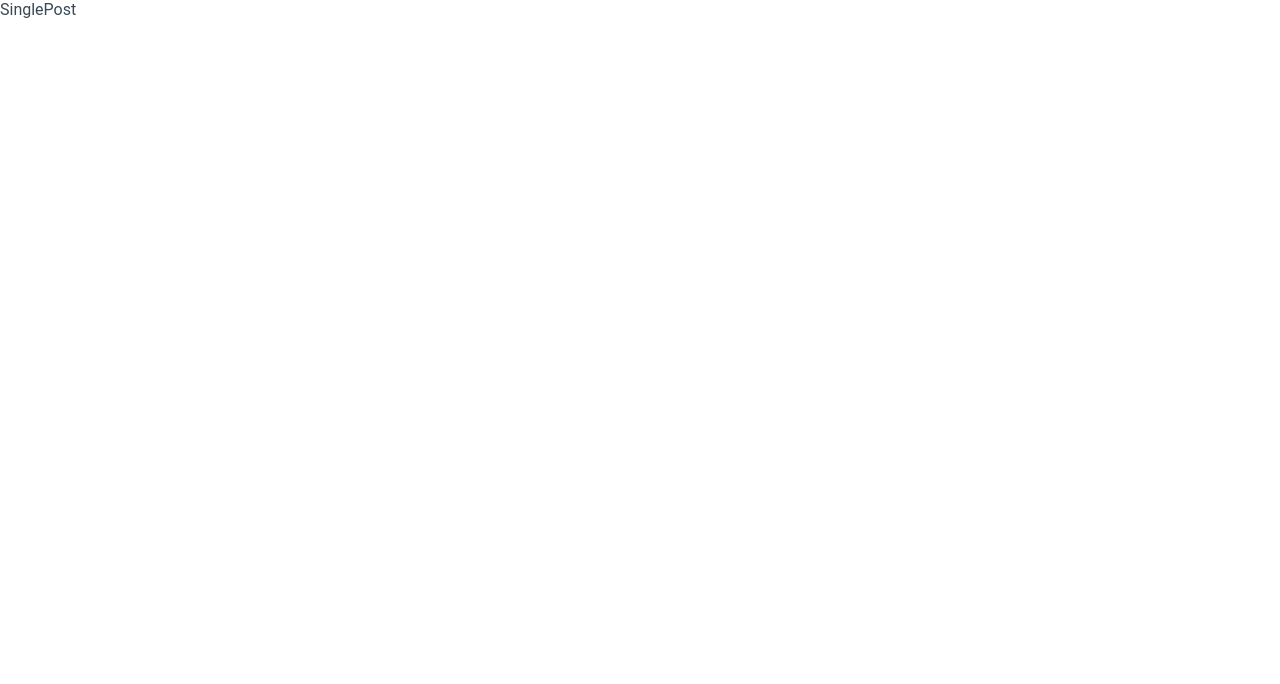
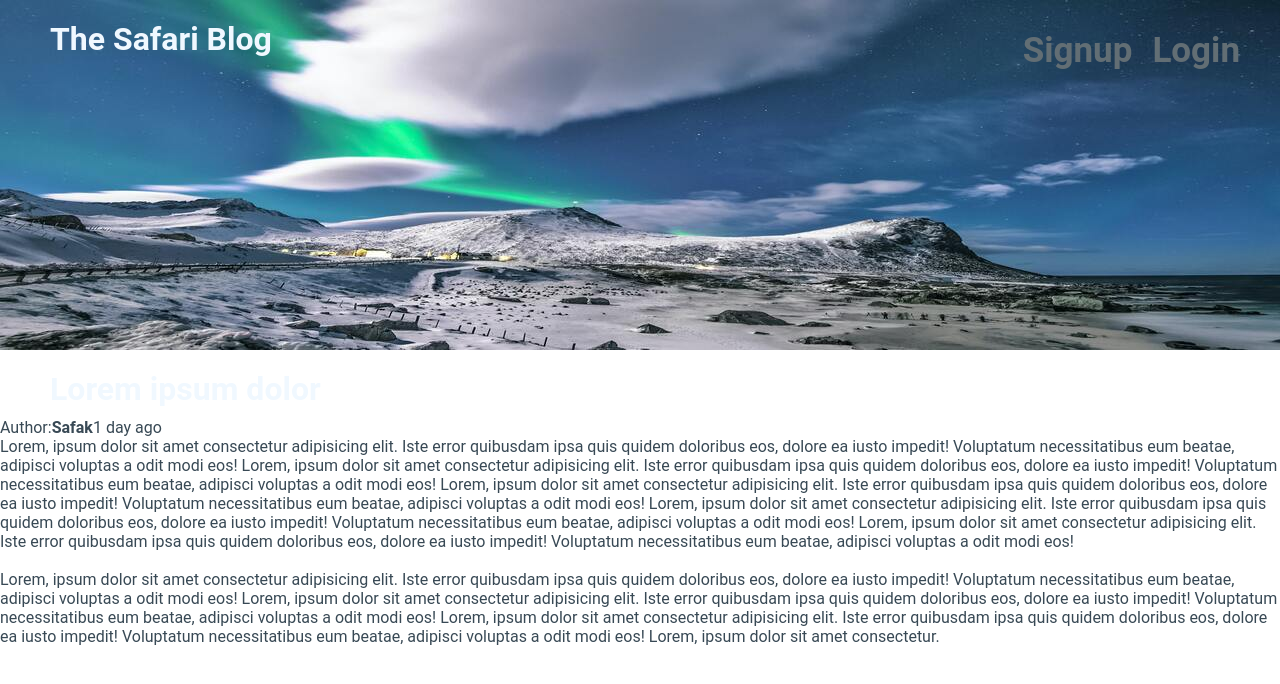
Before and after one commit to IshKevin/Blog_webapp, a React (Create React App) app: page /SinglePost in a window 1280 px wide. Shown: the top 684 px of the page. Built offline with nearby package versions, Linux system fonts and the light colour scheme.

Commit message:
ake single post page

```diff
--- a/src/SinglePost.js
+++ b/src/SinglePost.js
@@ -1,8 +1,61 @@
 import React from 'react'
+import Header from './components/Header'
 
 const SinglePost = () => {
   return (
-    <div>SinglePost</div>
+    <div>
+      <Header />
+      <div className='single-post'>
+      <h1 className="singlePostTitle">
+          Lorem ipsum dolor
+          <div className="singlePostEdit">
+            <i className="singlePostIcon far fa-edit"></i>
+            <i className="singlePostIcon far fa-trash-alt"></i>
+          </div>
+        </h1>
+        <div className="singlePostInfo">
+          <span>
+            Author:
+            <b className="singlePostAuthor">
+              {/* <Link className="link" to="/posts?username=Safak"> */}
+                Safak
+              {/* </Link> */}
+            </b>
+          </span>
+          <span>1 day ago</span>
+        </div>
+        <p className="singlePostDesc">
+          Lorem, ipsum dolor sit amet consectetur adipisicing elit. Iste error
+          quibusdam ipsa quis quidem doloribus eos, dolore ea iusto impedit!
+          Voluptatum necessitatibus eum beatae, adipisci voluptas a odit modi
+          eos! Lorem, ipsum dolor sit amet consectetur adipisicing elit. Iste
+          error quibusdam ipsa quis quidem doloribus eos, dolore ea iusto
+          impedit! Voluptatum necessitatibus eum beatae, adipisci voluptas a
+          odit modi eos! Lorem, ipsum dolor sit amet consectetur adipisicing
+          elit. Iste error quibusdam ipsa quis quidem doloribus eos, dolore ea
+          iusto impedit! Voluptatum necessitatibus eum beatae, adipisci voluptas
+          a odit modi eos! Lorem, ipsum dolor sit amet consectetur adipisicing
+          elit. Iste error quibusdam ipsa quis quidem doloribus eos, dolore ea
+          iusto impedit! Voluptatum necessitatibus eum beatae, adipisci voluptas
+          a odit modi eos! Lorem, ipsum dolor sit amet consectetur adipisicing
+          elit. Iste error quibusdam ipsa quis quidem doloribus eos, dolore ea
+          iusto impedit! Voluptatum necessitatibus eum beatae, adipisci voluptas
+          a odit modi eos!
+          <br />
+          <br />
+          Lorem, ipsum dolor sit amet consectetur adipisicing elit. Iste error
+          quibusdam ipsa quis quidem doloribus eos, dolore ea iusto impedit!
+          Voluptatum necessitatibus eum beatae, adipisci voluptas a odit modi
+          eos! Lorem, ipsum dolor sit amet consectetur adipisicing elit. Iste
+          error quibusdam ipsa quis quidem doloribus eos, dolore ea iusto
+          impedit! Voluptatum necessitatibus eum beatae, adipisci voluptas a
+          odit modi eos! Lorem, ipsum dolor sit amet consectetur adipisicing
+          elit. Iste error quibusdam ipsa quis quidem doloribus eos, dolore ea
+          iusto impedit! Voluptatum necessitatibus eum beatae, adipisci voluptas
+          a odit modi eos! Lorem, ipsum dolor sit amet consectetur.
+        </p>
+      </div>
+      </div>
   )
 }
 
--- a/src/components/signup.css
+++ b/src/components/signup.css
@@ -2,14 +2,10 @@
     margin-left: auto;
     margin-right: auto;
     justify-content: space-between;
+    display: grid;
     border: 1px solid #384955;
     border-radius: 10px;
     padding: 10px;
     width: 50%;
     height: auto;
 }
-
-
-a.header-display{
-    display: none;
-}
```
